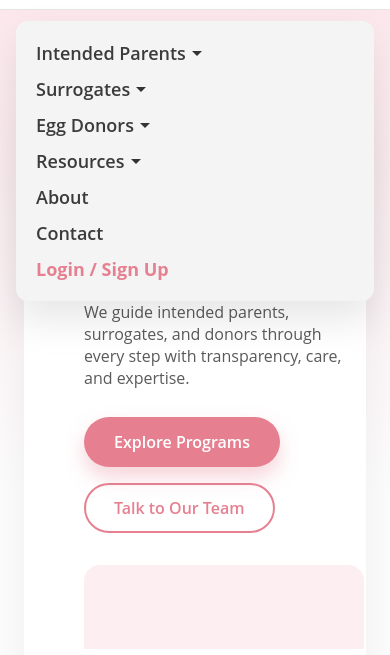
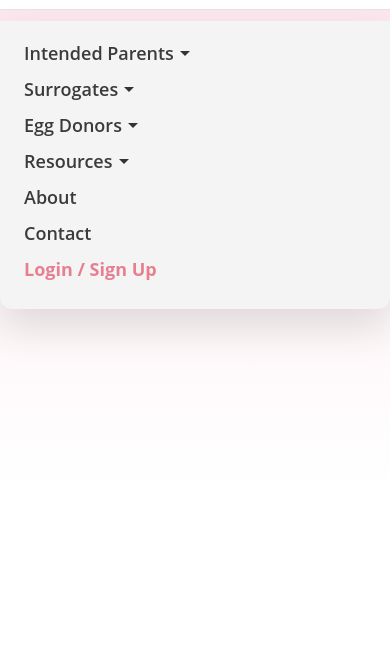
Before and after one commit to archiecheng/ivy-surrogacy-homepage, a plain HTML site: page index.html in a window 390 px wide. Both pictures are taken after a click on the button "Open navigation". Shown: the part 135-790 px from the top of the page. Drawn offline with Linux system fonts and the light colour scheme.

Commit message:
【BUG修复】移动端水平方向空白区域修复 【BUG修复】修改移动端下Footer的样式

```diff
--- a/css/index.css
+++ b/css/index.css
@@ -9,7 +9,11 @@
     margin: 0;
     padding: 0;
 }
-
+html, body {
+    overflow-x: hidden;  /* 强制隐藏横向滚动条 */
+    width: 100%;
+    max-width: 100%;
+}
 body {
     font-family: "Open Sans", Sans-serif;
     color: var(--text-dark);
@@ -17,6 +21,7 @@ body {
     min-height: 100vh;
     display: flex;
     flex-direction: column;
+    /* overflow-x: hidden; */
 }
 
 img {
@@ -376,6 +381,7 @@ a {
     grid-template-columns: repeat(4, minmax(0, 1fr));
     column-gap: 40px;
     row-gap: 40px;
+    justify-items: start;
 }
 
 .footer_brand {
@@ -445,6 +451,8 @@ a {
     display: flex;
     align-items: center;
     gap: 18px;
+    flex-wrap: wrap;
+    justify-content: center;
 }
 
 .bottom_left img {
@@ -493,26 +501,19 @@ a {
         padding: 40px 24px;
     }
 
-    .footer_top {
-        grid-template-columns: repeat(2, minmax(0, 1fr));
-        gap: 24px;
-    }
-
+    .footer_top,
     .footer_links {
-        grid-template-columns: repeat(2, minmax(0, 1fr));
-        gap: 24px;
+        grid-template-columns: 1fr;
+        gap: 32px;
     }
 
     .footer_bottom {
         flex-direction: column;
+        gap: 12px;
     }
 }
 
 @media (max-width: 768px) {
-    .language-select {
-        display: none;
-    }
-
     .top-bar .header-inner {
         justify-content: center;
         min-height: 56px;
@@ -531,22 +532,21 @@ a {
         flex-direction: row;
         justify-content: space-between;
         align-items: center;
-
     }
 
     .main-nav {
         position: absolute;
         top: calc(100% + 12px);
-        left: 16px;
-        right: 16px;
-        width: auto;
+        left: 50%;
+        width: 100vw;
+        max-width: 100vw;
         background-color: #f4f4f4;
-        border-radius: 12px;
-        box-shadow: 0 18px 40px rgba(0, 0, 0, 0.1);
-        padding: 20px;
+        border-radius: 0 0 12px 12px;
+        box-shadow: 0 18px 40px rgba(0, 0, 0, 0.12);
+        padding: 20px 24px 28px;
         opacity: 0;
         pointer-events: none;
-        transform: translateY(-12px);
+        transform: translate(-50%, -12px);
         transition: opacity 0.2s ease, transform 0.2s ease;
         z-index: 20;
     }
@@ -554,7 +554,7 @@ a {
     .nav-open .main-nav {
         opacity: 1;
         pointer-events: auto;
-        transform: translateY(0);
+        transform: translate(-50%, 0);
     }
 
     .main-nav ul {
--- a/index.html
+++ b/index.html
@@ -64,21 +64,6 @@
     <!-- Main -->
     <main class="main-content">
       <div class="main-wrapper">
-        <section class="hero">
-          <div class="hero__content">
-            <p class="eyebrow">Family Building Starts Here</p>
-            <h1>Compassionate Surrogacy & Egg Donation Services</h1>
-            <p>
-              We guide intended parents, surrogates, and donors through every
-              step with transparency, care, and expertise.
-            </p>
-            <div class="hero__actions">
-              <a class="btn primary" href="#">Explore Programs</a>
-              <a class="btn ghost" href="#">Talk to Our Team</a>
-            </div>
-          </div>
-          <div class="hero__panel"></div>
-        </section>
       </div>
     </main>
     <!-- Footer -->
```
